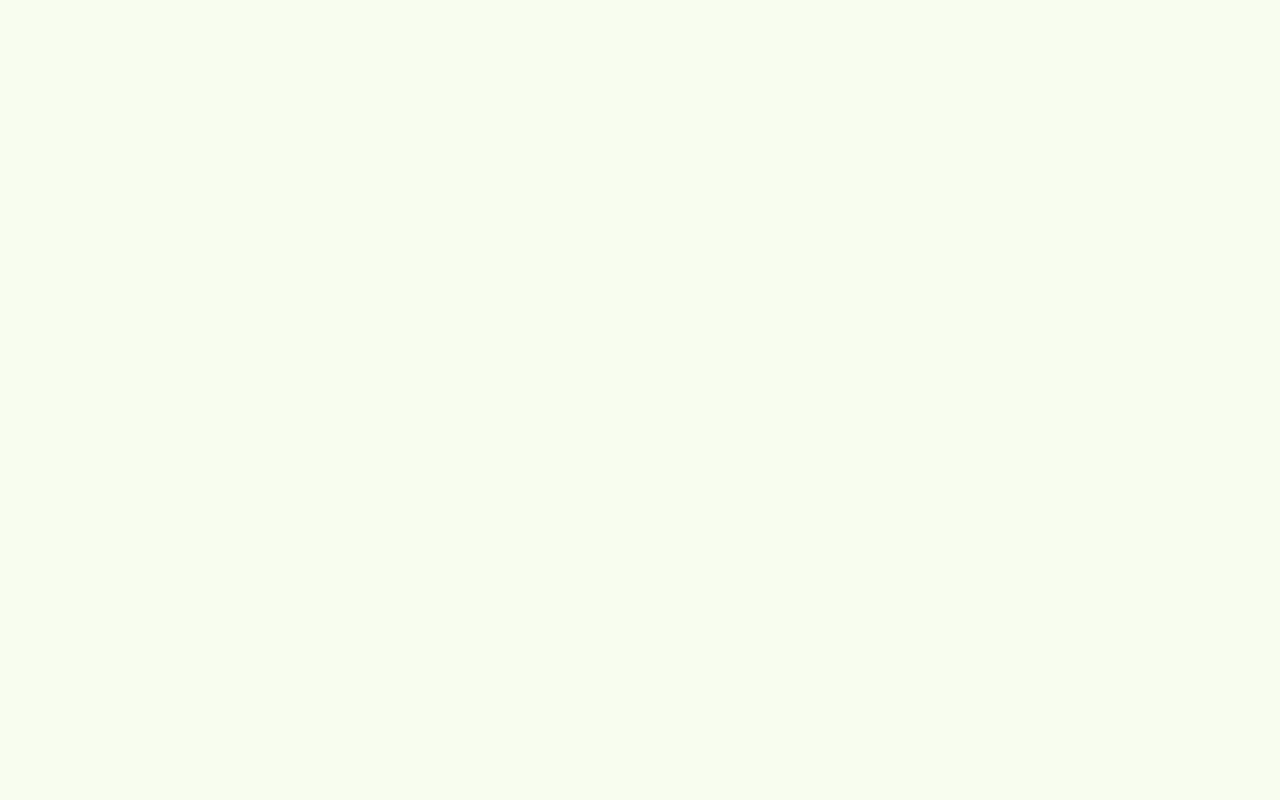
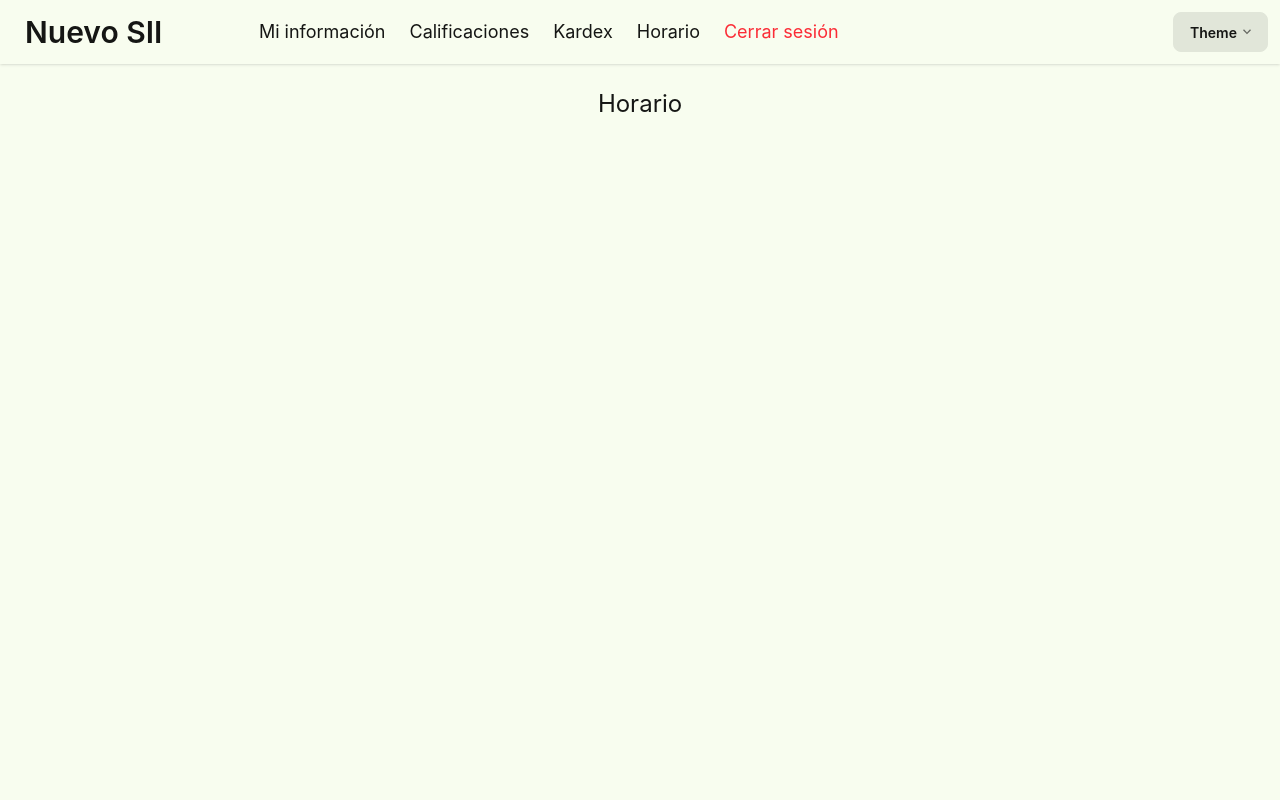
Before and after one commit to Render12345/Examen3_TADW, a React (Vite) app: page /horario in a window 1280 px wide. Before the commit this address had no page. Shown: the top 800 px of the page. Built offline with nearby package versions, Linux system fonts and the light colour scheme; sample sign-in values are in the browser's storage.

Commit message:
Added horario page

```diff
--- a/src/App.jsx
+++ b/src/App.jsx
@@ -3,6 +3,7 @@ import { BrowserRouter, Routes, Route } from "react-router-dom";
 import Home from "./pages/Home";
 import Calificaciones from "./pages/Calificaciones";
 import Kardex from "./pages/Kardex";
+import Horario from "./pages/Horario";
 import Login from "./pages/Login";
 import { ProtectedRoute } from "./components/ProtectedRoute";
 
@@ -19,6 +20,7 @@ function App() {
             <Route path="/" element={<Home />} />
             <Route path="/calificaciones" element={<Calificaciones />} />
             <Route path="/kardex" element={<Kardex />} />
+            <Route path="/horario" element={<Horario />} />
           </Route>
         </Routes>
       </BrowserRouter>
--- a/src/components/Navbar.jsx
+++ b/src/components/Navbar.jsx
@@ -1,5 +1,5 @@
-import { useNavigate } from 'react-router-dom';
-import { useAuth } from '../hooks/useAuth';
+import { useNavigate } from "react-router-dom";
+import { useAuth } from "../hooks/useAuth";
 
 function Navbar(params) {
   const { logout } = useAuth();
@@ -7,13 +7,14 @@ function Navbar(params) {
 
   const handleLogout = () => {
     logout();
-    navigate('/login');
+    navigate("/login");
   };
 
   const items = [
     { name: "Mi información", route: "/" },
     { name: "Calificaciones", route: "/calificaciones" },
-    { name: "kardex", route: "/kardex" },
+    { name: "Kardex", route: "/kardex" },
+    { name: "Horario", route: "/horario" },
   ];
 
   return (
@@ -24,7 +25,7 @@ function Navbar(params) {
       <div className="drawer-content flex flex-col">
         <div className="navbar bg-base-100 shadow-sm w-full">
           {/* START: Menú hamburguesa (Móvil) + Título (Desktop) */}
-          <div className="navbar-center">
+          <div className="navbar-start">
             <div className="flex-none lg:hidden">
               <label
                 htmlFor="my-drawer-2"
@@ -53,9 +54,7 @@ function Navbar(params) {
           {/* CENTER: Título (Móvil) + Menú horizontal (Desktop) */}
           <div className="navbar-end">
             {/* Título en Móvil (oculto en desktop) */}
-            <a className="btn btn-ghost text-2xl lg:hidden">
-              Lince-emprendedor
-            </a>
+            <a className="btn btn-ghost text-2xl lg:hidden">Nuevo SII</a>
 
             {/* Menú en Desktop (oculto en móvil) */}
             <div className="hidden flex-none lg:block">
@@ -71,7 +70,10 @@ function Navbar(params) {
                   </li>
                 ))}
                 <li>
-                  <button onClick={handleLogout} className="text-red-500 hover:bg-red-50 text-lg">
+                  <button
+                    onClick={handleLogout}
+                    className="text-red-500 hover:bg-red-50 text-lg"
+                  >
                     Cerrar sesión
                   </button>
                 </li>
@@ -172,7 +174,10 @@ function Navbar(params) {
             </li>
           ))}
           <li className="mt-auto">
-            <button onClick={handleLogout} className="text-red-500 hover:bg-red-50 text-lg font-bold">
+            <button
+              onClick={handleLogout}
+              className="text-red-500 hover:bg-red-50 text-lg font-bold"
+            >
               Cerrar sesión
             </button>
           </li>
--- /dev/null
+++ b/src/pages/Horario.jsx
@@ -0,0 +1,13 @@
+import Layout from "../components/Layout";
+
+function Horario(params) {
+  return (
+    <Layout>
+      <div className="h-screen">
+        <h1 className="text-2xl text-center p-6">Horario</h1>
+      </div>
+    </Layout>
+  );
+}
+
+export default Horario;
```
